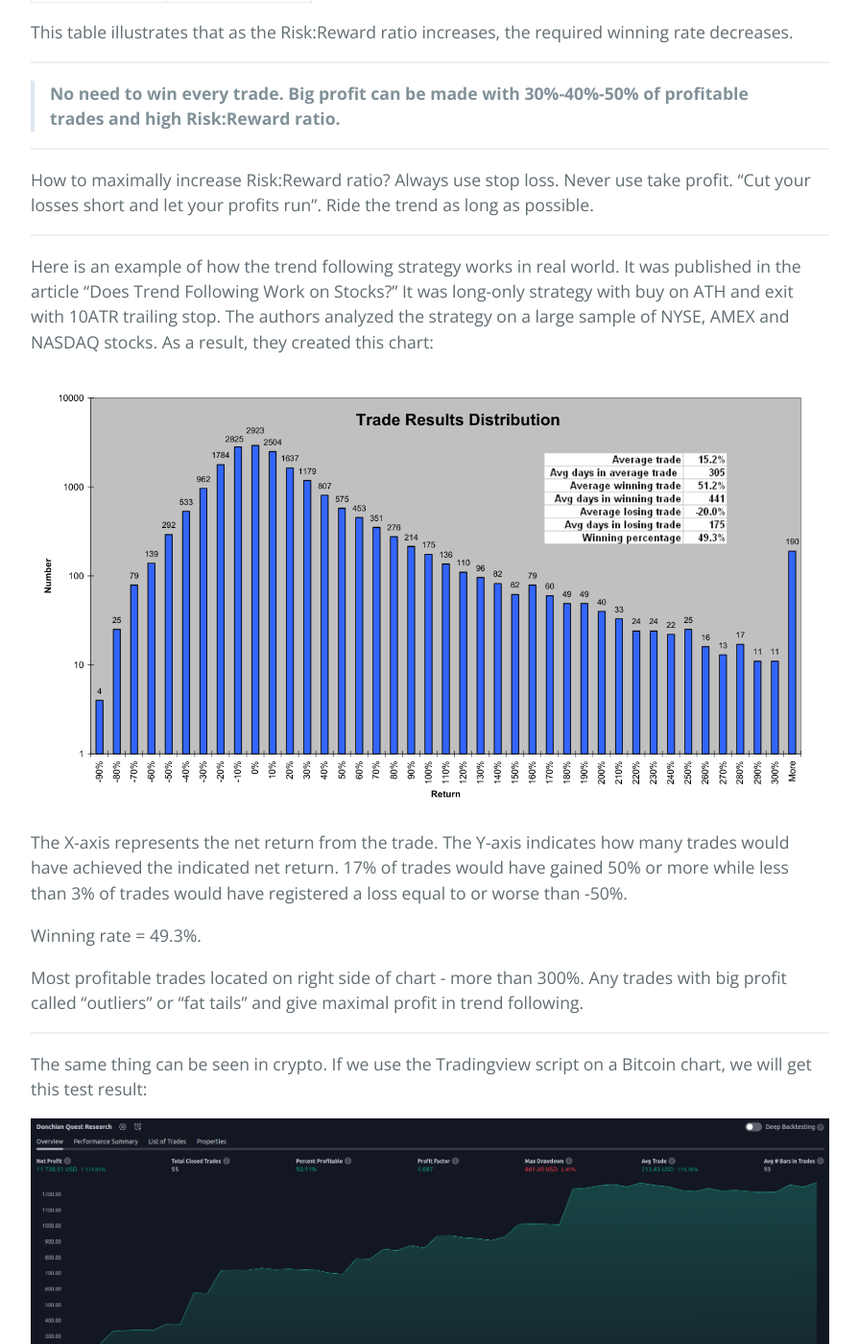
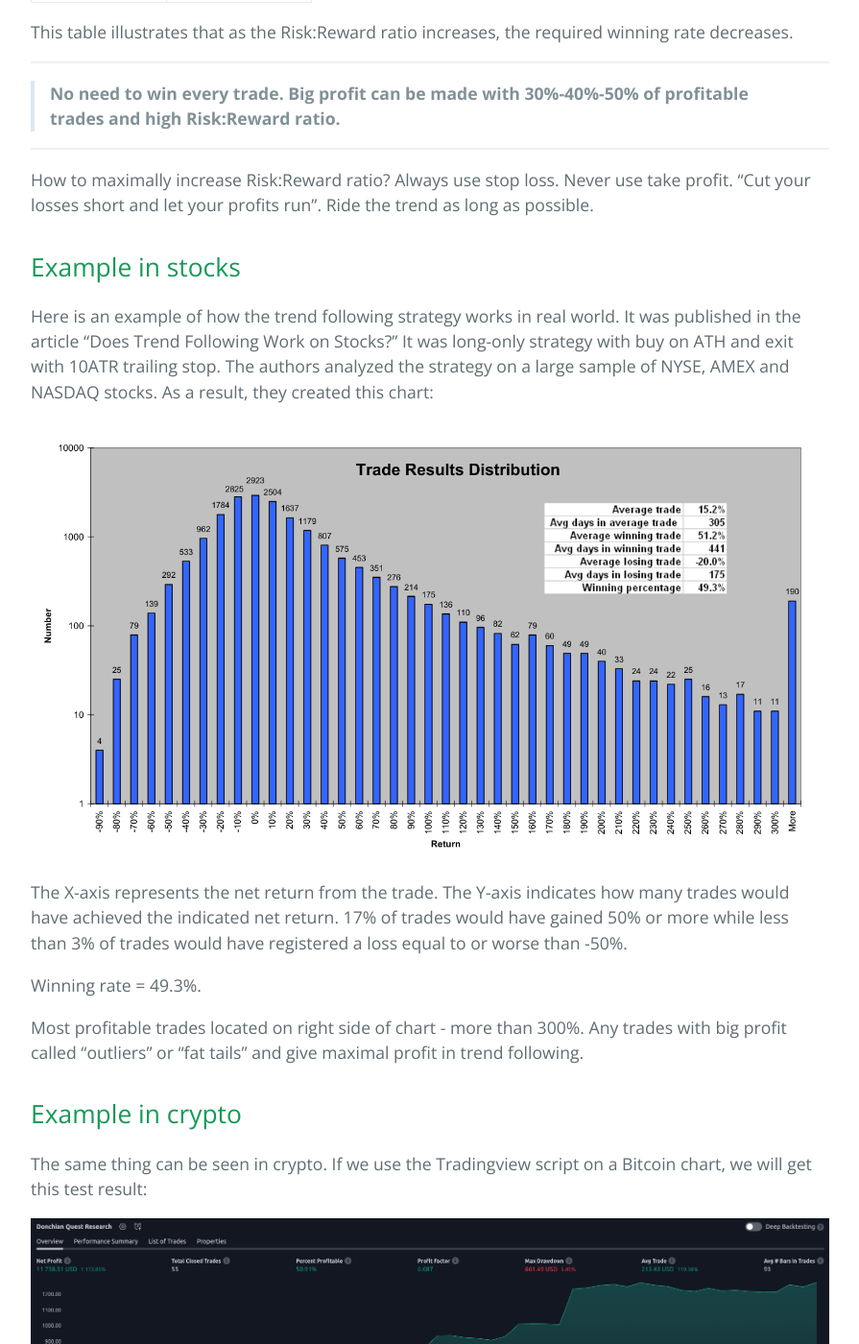
Before and after one commit to sergeyen7/sergeyen7.github.io, a Jekyll site: the page built from index.md, in a window 1280 px wide and 1400 px high, scrolled down 8542 px. Shown: the whole window at 96% size, without its empty margins (192-1087 px from the left). Built offline with Jekyll 4.4.1, drawn with Linux system fonts in a browser that asks for light colours; nearby versions of some CDN libraries.

Commit message:
Update index.md

```diff
--- a/index.md
+++ b/index.md
@@ -271,7 +271,7 @@ This table illustrates that as the Risk:Reward ratio increases, the required win
 
 How to maximally increase Risk:Reward ratio? Always use stop loss. Never use take profit. “Cut your losses short and let your profits run”. Ride the trend as long as possible.
 
-* * *
+## Example in stocks
 
 Here is an example of how the trend following strategy works in real world. It was published in the article "Does Trend Following Work on Stocks?" It was long-only strategy with buy on ATH and exit with 10ATR trailing stop. The authors analyzed the strategy on a large sample of NYSE, AMEX and NASDAQ stocks. As a result, they created this chart:
 
@@ -283,7 +283,7 @@ Winning rate = 49.3%.
 
 Most profitable trades located on right side of chart - more than 300%. Any trades with big profit called "outliers" or "fat tails" and give maximal profit in trend following.
 
-* * *
+## Example in crypto
 
 The same thing can be seen in crypto. If we use the Tradingview script on a Bitcoin chart, we will get this test result:
 
```
